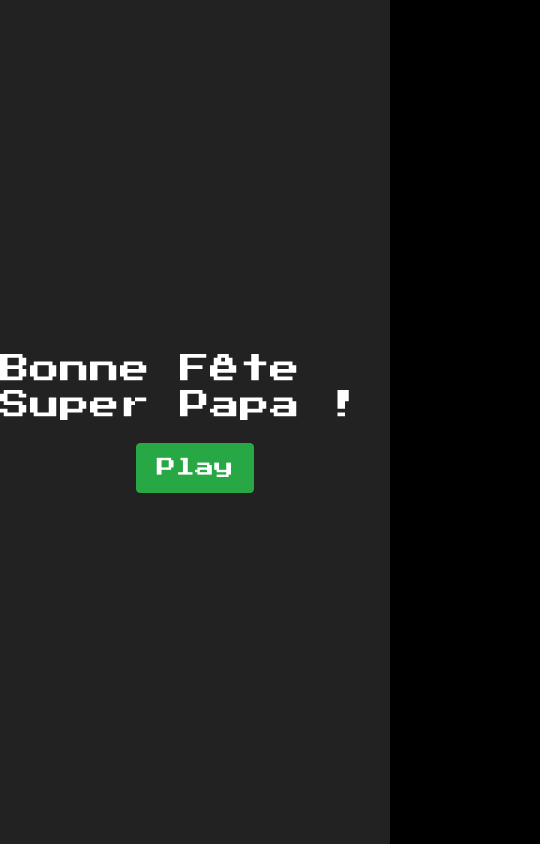
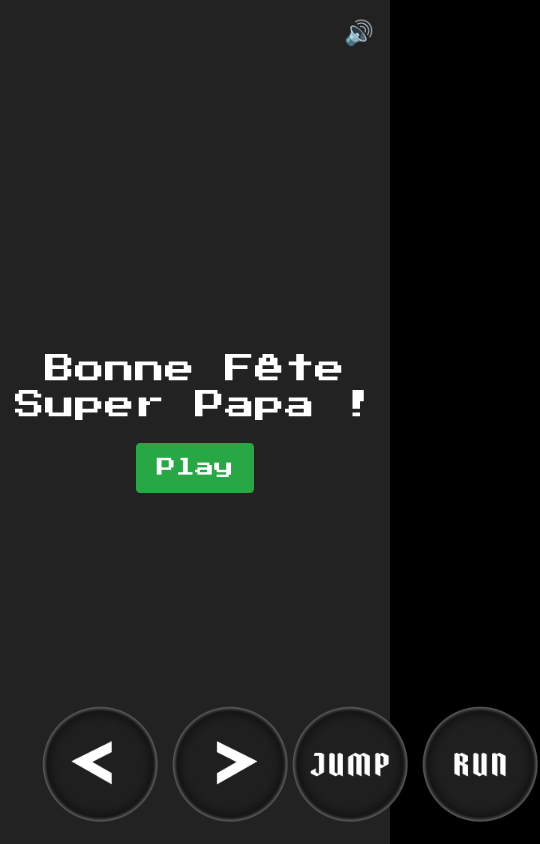
Before and after one commit to Aleksiapp/mario, a plain HTML site: page index.html in a window 390 px wide. Shown: the whole page, 540 px wide, since content can reach past the window. Drawn offline with nearby package versions, Linux system fonts and the light colour scheme.

Commit message:
Update index.html

```diff
--- a/index.html
+++ b/index.html
@@ -1,42 +1,47 @@
 <!DOCTYPE html>
 <html lang="fr">
 <head>
-  <meta charset="UTF-8">
-  <meta name="viewport" content="width=device-width, initial-scale=1.0">
+  <meta charset="UTF-8" />
+  <meta name="viewport" content="width=device-width, initial-scale=1.0" />
   <title>Bonne Fête Super Papa !</title>
   <!-- Bootstrap CDN -->
-  <link rel="stylesheet" href="https://maxcdn.bootstrapcdn.com/bootstrap/4.5.2/css/bootstrap.min.css">
+  <link rel="stylesheet" href="https://maxcdn.bootstrapcdn.com/bootstrap/4.5.2/css/bootstrap.min.css" />
   <!-- 8-bit Font -->
-  <link href="https://fonts.googleapis.com/css2?family=Press+Start+2P&display=swap" rel="stylesheet">
+  <link href="https://fonts.googleapis.com/css2?family=Press+Start+2P&display=swap" rel="stylesheet" />
   <style>
-    /* Remplit entièrement la fenêtre */
     html, body {
       margin: 0;
       padding: 0;
-      overflow: hidden;
       background: #000;
       font-family: 'Press Start 2P', cursive;
       width: 100vw;
       height: 100vh;
+      overflow: hidden;
     }
-    /* Conteneur de jeu en base 1600×800, centré et scalable */
+
     #gameContainer {
       position: absolute;
-      width: 1600px;
-      height: 800px;
-      left: 50%;
-      top: 50%;
-      transform: translate(-50%, -50%);
+      top: 0;
+      left: 0;
+      right: 0;
+      bottom: 0;
+      display: flex;
+      align-items: center;
+      justify-content: center;
+      background: #000;
     }
-    /* Le canvas occupe toute la surface du conteneur */
+
     #gameCanvas {
-      display: block;
       width: 100%;
-      height: 100%;
+      height: auto;
+      max-width: 100vw;
+      max-height: 100vh;
       background: #5c94fc;
       border: 2px solid #fff;
+      display: block;
+      image-rendering: pixelated;
     }
-    /* Bouton mute/unmute en haut à droite */
+
     #muteButton {
       position: absolute;
       top: 10px;
@@ -48,7 +53,7 @@
       cursor: pointer;
       color: #fff;
     }
-    /* Écran d'accueil – titre réduit de 25% */
+
     #welcomeScreen {
       position: absolute;
       top: 0; left: 0; right: 0; bottom: 0;
@@ -60,16 +65,19 @@
       justify-content: center;
       z-index: 10;
     }
+
     #welcomeScreen h1 {
-      font-size: 1.875em; /* Réduit de 25% par rapport à ~2.5em */
+      font-size: 1.875em;
       margin-bottom: 20px;
+      text-align: center;
     }
+
     #playButton {
       font-size: 1.2em;
       padding: 10px 20px;
       cursor: pointer;
     }
-    /* Contrôles mobiles avec padding pour espacer des bords */
+
     #mobileControls {
       position: absolute;
       bottom: 20px;
@@ -80,12 +88,13 @@
       z-index: 20;
       pointer-events: none;
     }
+
     .control-group {
       display: flex;
       gap: 10px;
       margin: 0;
     }
-    /* Boutons en 120×120 avec l'image ajustée entièrement (background-size: contain) */
+
     .control-button {
       width: 120px;
       height: 120px;
@@ -97,6 +106,18 @@
       background: transparent;
       pointer-events: auto;
     }
+
+    #gameOverMessage {
+      position: absolute;
+      top: 50%;
+      left: 50%;
+      transform: translate(-50%, -50%);
+      color: #fff;
+      font-size: 2.5em;
+      text-align: center;
+      z-index: 30;
+      display: none;
+    }
   </style>
 </head>
 <body>
@@ -107,14 +128,13 @@
   </div>
 
   <!-- Message Game Over -->
-  <div id="gameOverMessage" style="position:absolute; top:50%; left:50%; transform:translate(-50%, -50%);
-       color:#fff; font-size:2.5em; text-align:center; z-index:30; display:none;">GAME OVER</div>
+  <div id="gameOverMessage">GAME OVER</div>
 
-  <!-- Conteneur de jeu (base 1600×800) -->
+  <!-- Conteneur de jeu -->
   <div id="gameContainer">
     <canvas id="gameCanvas" width="1600" height="800"></canvas>
-    <!-- Bouton mute/unmute -->
     <button id="muteButton">🔊</button>
+
     <!-- Contrôles mobiles -->
     <div id="mobileControls">
       <div class="control-group">
@@ -131,12 +151,7 @@
   <script>
     /* SCALING RESPONSIVE : le conteneur se scale en fonction du viewport avec base 1600×800 */
     const gameContainer = document.getElementById('gameContainer');
-    function scaleGame() {
-      const scale = Math.min(window.innerWidth / 1600, window.innerHeight / 800);
-      gameContainer.style.transform = `translate(-50%, -50%) scale(${scale})`;
-    }
-    window.addEventListener('resize', scaleGame);
-    scaleGame();
+
 
     /* INITIALISATION DU CANVAS */
     const canvas = document.getElementById('gameCanvas');
```
